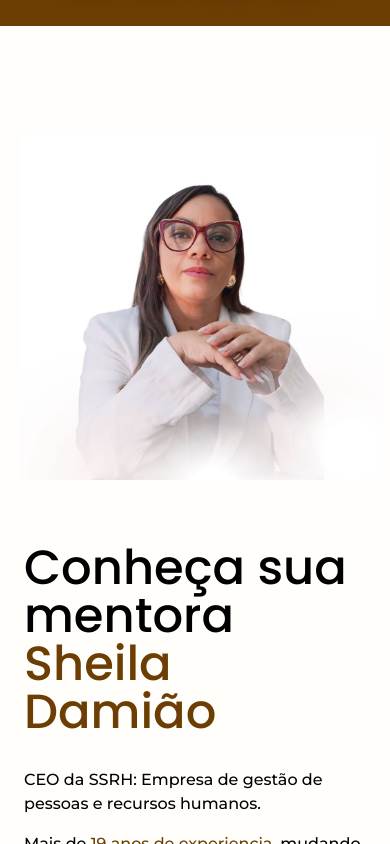
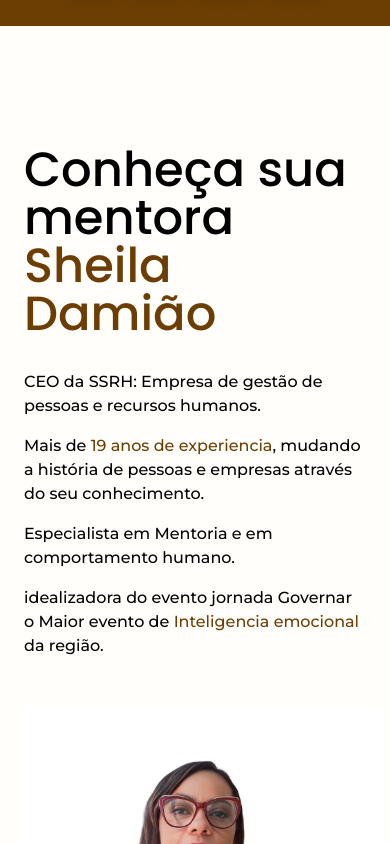
Before and after one commit to DecoXD/JornadaGovernar, a React (Vite) app: page / in a window 390 px wide. Shown: the part 4160-5004 px from the top of the page. Built offline with nearby package versions, Linux system fonts and the light colour scheme.

Commit message:
some images added

```diff
--- a/src/sections/About.tsx
+++ b/src/sections/About.tsx
@@ -3,7 +3,7 @@
 const About = () => {
   return (
     <section className="flex justify-center  p-2 md:p-8  m-auto">
-      <div className="flex gap-8 lg:flex-row flex-col-reverse">
+      <div className="flex gap-8 lg:flex-row flex-col">
         <div className="text-black  flex flex-col gap-8   justify-center p-4">
           <h3 className="text-5xl flex flex-col font-medium font-poppins">
             <span>
```
